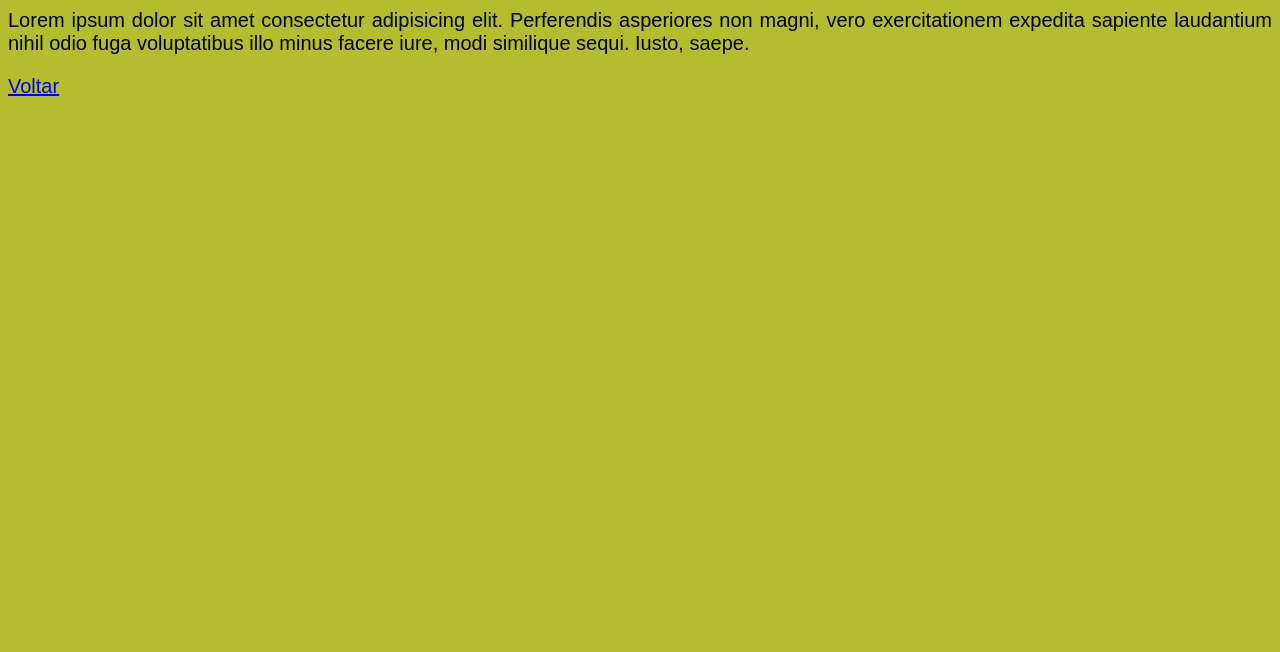
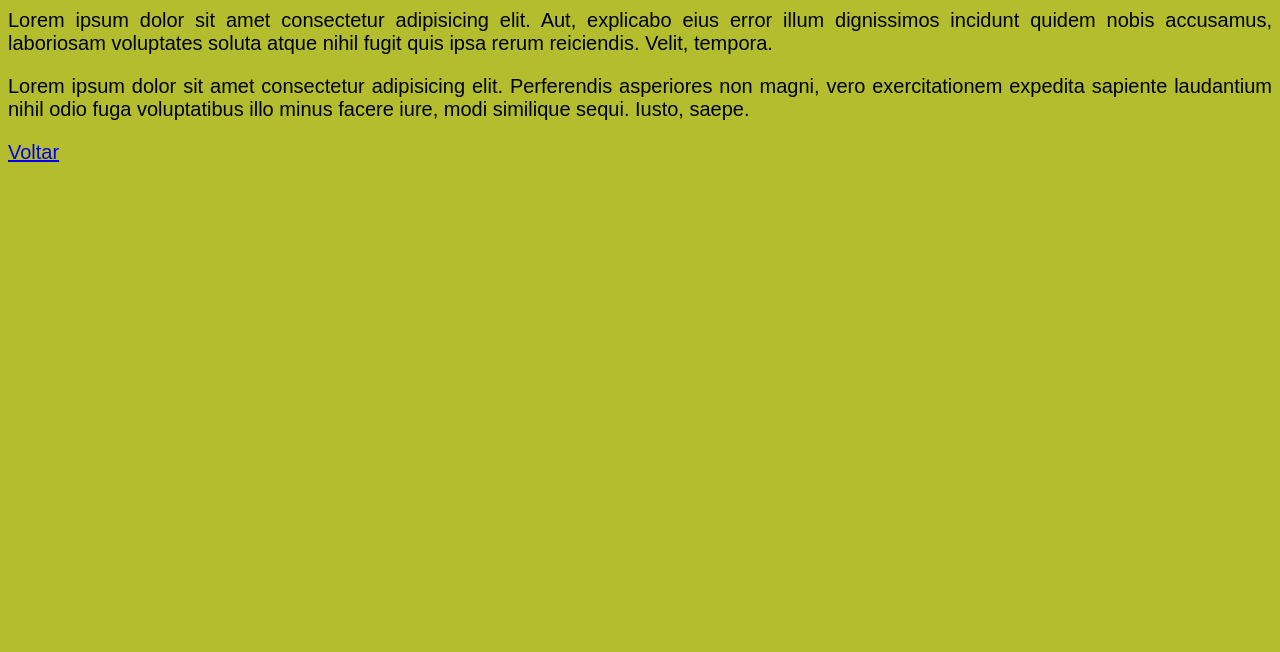
Before and after one commit to marcosrocha140/Page-web, a plain HTML site: page index2.html in a window 1280 px wide. Shown: the part 148-800 px from the top of the page. Drawn offline with Linux system fonts and the light colour scheme.

Commit message:
update lorem

```diff
--- a/index2.html
+++ b/index2.html
@@ -11,6 +11,7 @@
 <body>
     <h1>Segunda Pagina</h1>
     <h2>Testando estilos</h2>
+    <p>Lorem ipsum dolor sit amet consectetur adipisicing elit. Aut, explicabo eius error illum dignissimos incidunt quidem nobis accusamus, laboriosam voluptates soluta atque nihil fugit quis ipsa rerum reiciendis. Velit, tempora.</p>
     <p>Lorem ipsum dolor sit amet consectetur adipisicing elit. Perferendis asperiores non magni,
          vero exercitationem expedita sapiente laudantium nihil odio fuga voluptatibus illo minus
          facere iure, modi similique sequi. Iusto, saepe.
```
